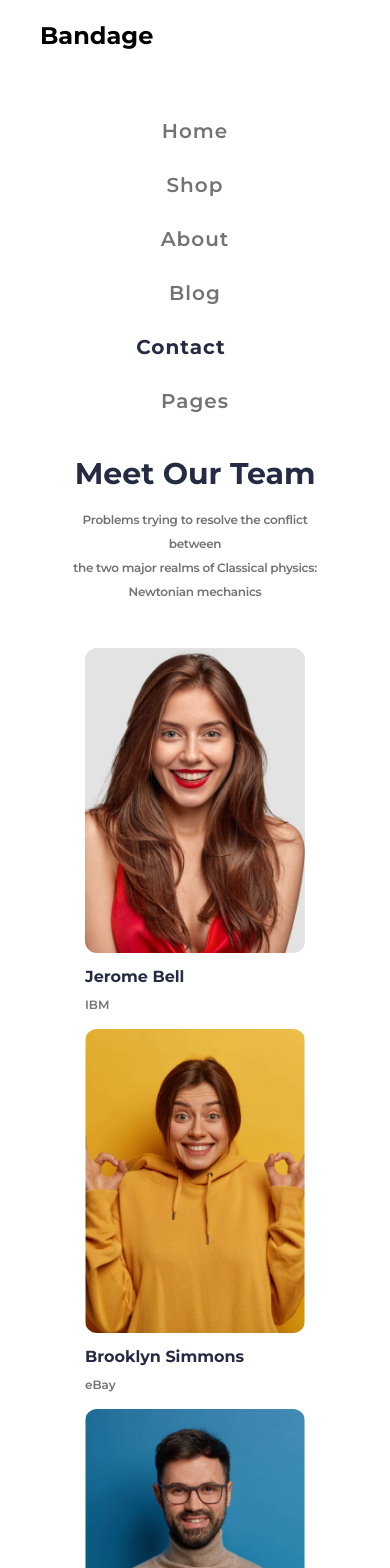
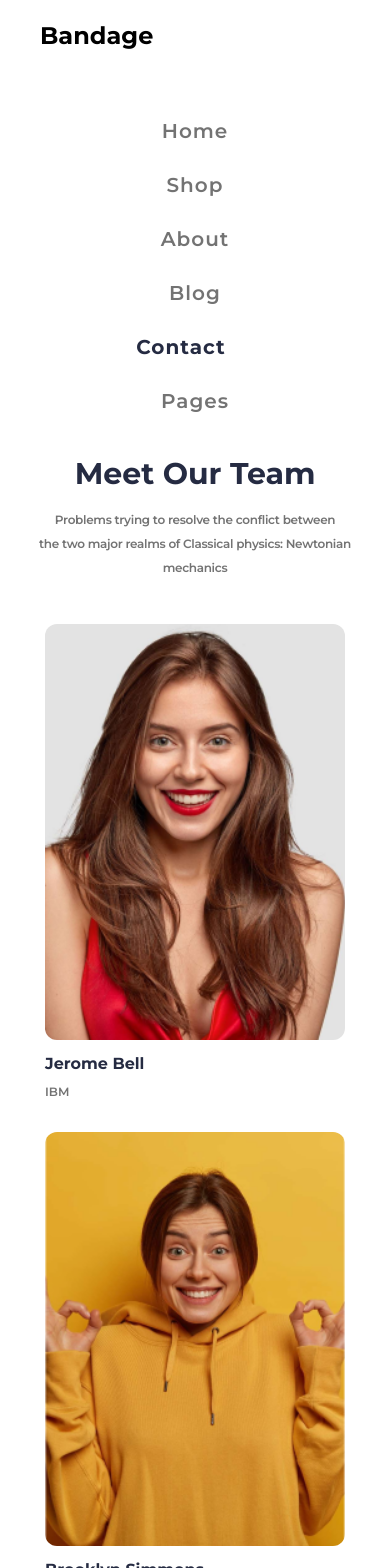
Before and after one commit to irema00/e-commerce-react-vite, a React (Vite) app in the folder e-commerce/: page /contact in a window 390 px wide. Shown: the top 1568 px of the page. Built offline with nearby package versions, Linux system fonts and the light colour scheme; some icons are missing.

Commit message:
responsive team page

```diff
--- a/e-commerce/src/layouts/contactPage/TeamPage.jsx
+++ b/e-commerce/src/layouts/contactPage/TeamPage.jsx
@@ -5,7 +5,7 @@ export default function TeamPage() {
   const { featuredPostsData, teamData } = useData();
 
   return (
-    <div className="font-montserrat px-[15%]  py-[5%] flex flex-col items-center justify-center cursor-pointer">
+    <div className="font-montserrat px-[10%]  py-[5%] flex flex-col items-center justify-center cursor-pointer">
       <div className="flex flex-col text-center  mb-5">
         <h1 className=" text-darkBg text-3xl  tracking-normal font-bold mb-4">
           Meet Our Team
@@ -18,13 +18,13 @@ export default function TeamPage() {
         </p>
       </div>
 
-      <div className="flex flex-wrap  md:justify-between justify-center py-3 pt-6  gap-4  cursor-pointer  ">
+      <div className="flex flex-wrap  md:justify-between justify-center py-3 pt-6  gap-8 cursor-pointer  ">
         {teamData.members.map((member, index) => (
           <div key={index} className="team-member-card">
             <img
               src={member.imageURL}
               alt={member.name}
-              className="w-[220px] rounded-xl mb-3 "
+              className="xl:w-[260px] lg:w-[220px] sm:w-[250px] w-[300px] rounded-xl mb-3 "
             />
             <h3 className="font-bold text-darkBg mb-2 ">{member.name}</h3>
             <p className="font-semibold text-hdGrey text-xs">{member.job}</p>
```
